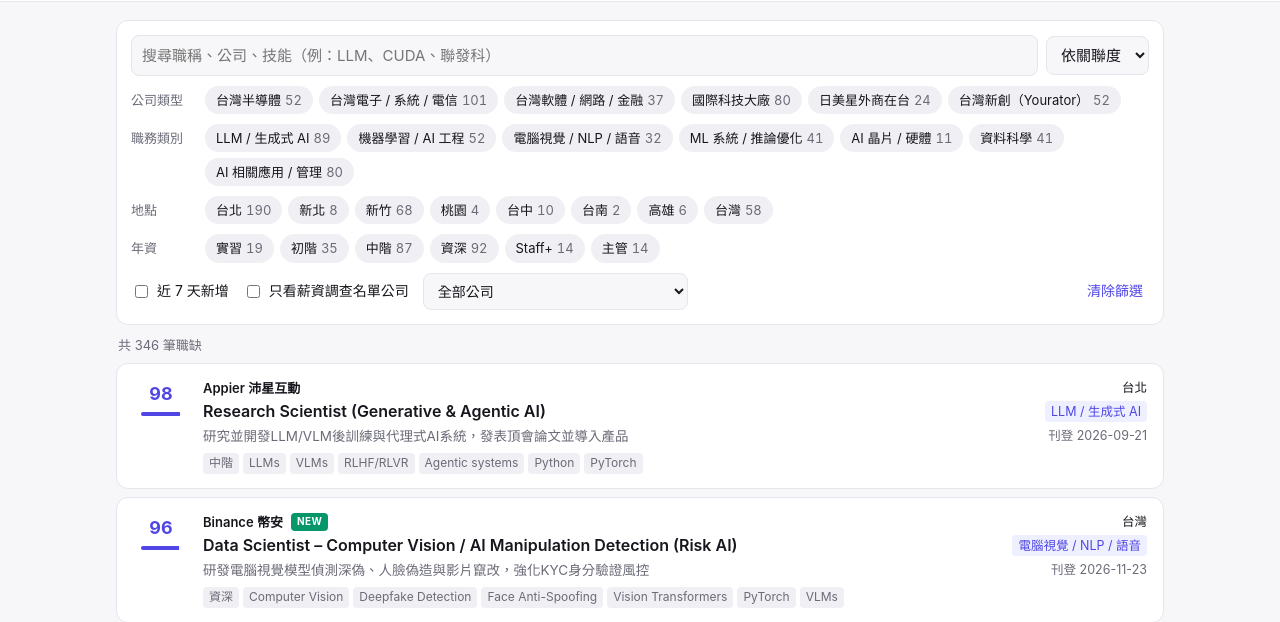
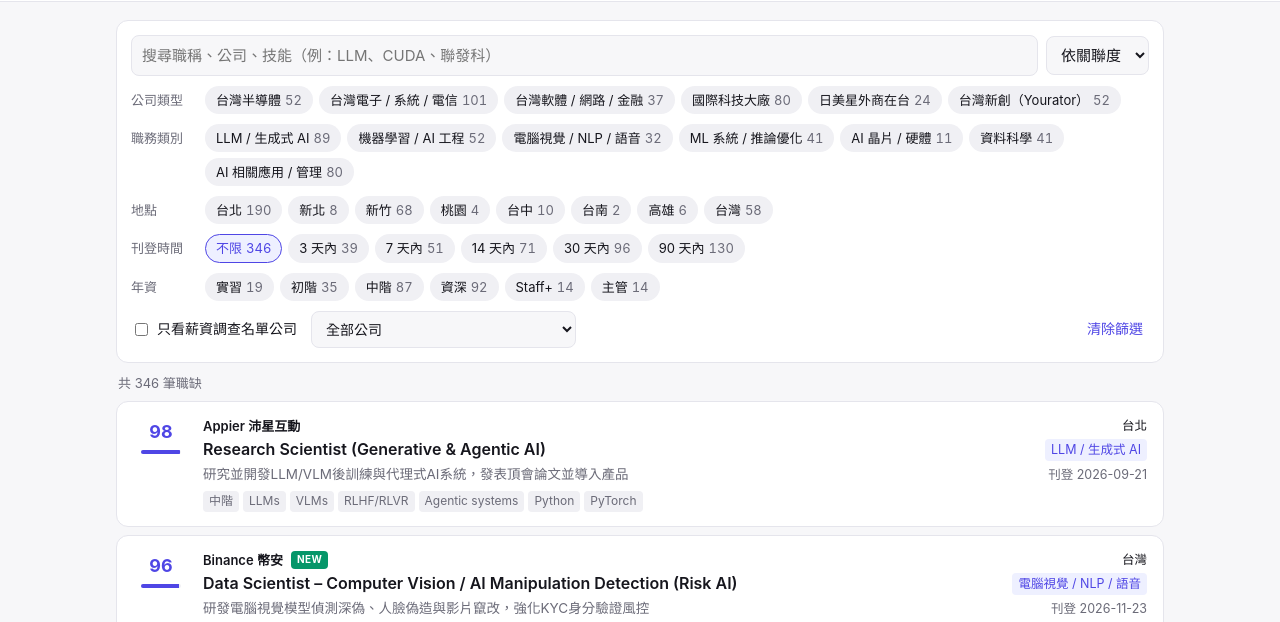
Before and after one commit to Hikari-Tsai/ai-career, a plain HTML site: page web/index.html in a window 1280 px wide. Shown: the part 115-737 px from the top of the page. Drawn offline with Linux system fonts and the light colour scheme; files whose address does not match are found by name.

Commit message:
Replace the 7-day toggle with a posted-date range filter
Chips for 3/7/14/30/90 days with live counts, stored as #days=N;
old #new=1 links map to 7 days.

Co-Authored-By: Claude Opus 5.5 <noreply@anthropic.com>

```diff
--- a/web/app.js
+++ b/web/app.js
@@ -2,14 +2,17 @@
   "use strict";
   const PAGE = 60;
   const SENIORITY = { intern: "實習", junior: "初階", mid: "中階", senior: "資深", staff_plus: "Staff+", manager: "主管" };
+  // Date facet: [days, label]. "Within N days" counts the job's date (posted, else first collected) as day 0.
+  const DAY_OPTIONS = [[1, "今天"], [3, "3 天內"], [7, "7 天內"], [14, "14 天內"], [30, "30 天內"], [90, "90 天內"]];
   const CITY_ORDER = ["台北", "新北", "新竹", "桃園", "台中", "台南", "高雄", "台灣"];
   const $ = (s) => document.querySelector(s);
 
   let DATA = null;
   let shown = PAGE;
-  const state = { q: "", sort: "score", group: new Set(), category: new Set(), city: new Set(), seniority: new Set(), fresh: false, survey: false, company: "" };
+  const state = { q: "", sort: "score", group: new Set(), category: new Set(), city: new Set(), seniority: new Set(), days: 0, survey: false, company: "" };
 
   const daysAgo = (iso) => (iso ? (Date.now() - new Date(iso + "T00:00:00+08:00")) / 864e5 : Infinity);
+  const jobDate = (j) => (j.posted_at || j.first_seen || "").slice(0, 10) || null;
   const esc = (s) => String(s ?? "");
   const label = (en, zh) => (zh && zh !== en ? `${en} ${zh}` : en);
 
@@ -28,7 +31,7 @@
     state.q = p.get("q") || "";
     state.sort = p.get("sort") || "score";
     for (const k of ["group", "category", "city", "seniority"]) state[k] = new Set((p.get(k) || "").split(",").filter(Boolean));
-    state.fresh = p.get("new") === "1";
+    state.days = DAY_OPTIONS.some(([d]) => d === +p.get("days")) ? +p.get("days") : p.get("new") === "1" ? 7 : 0; // "new=1": old links
     state.survey = p.get("survey") === "1";
     state.company = p.get("company") || "";
   }
@@ -37,7 +40,7 @@
     if (state.q) p.set("q", state.q);
     if (state.sort !== "score") p.set("sort", state.sort);
     for (const k of ["group", "category", "city", "seniority"]) if (state[k].size) p.set(k, [...state[k]].join(","));
-    if (state.fresh) p.set("new", "1");
+    if (state.days) p.set("days", state.days);
     if (state.survey) p.set("survey", "1");
     if (state.company) p.set("company", state.company);
     history.replaceState(null, "", p.toString() ? "#" + p : location.pathname);
@@ -54,7 +57,7 @@
     if (skip !== "category" && state.category.size && !state.category.has(j.category)) return false;
     if (skip !== "city" && state.city.size && !state.city.has(j.city)) return false;
     if (skip !== "seniority" && state.seniority.size && !state.seniority.has(j.seniority)) return false;
-    if (state.fresh && daysAgo(j.first_seen) > 7) return false;
+    if (skip !== "days" && state.days && daysAgo(jobDate(j)) >= state.days) return false;
     if (state.survey && !surveyIds().has(j.company_id)) return false;
     if (state.company && j.company_id !== state.company) return false;
     return true;
@@ -72,6 +75,23 @@
         b.setAttribute("aria-pressed", state[key].has(k));
         b.innerHTML = `${esc(labels[k] || k)}<span class="n">${counts[k] || 0}</span>`;
         b.onclick = () => { state[key].has(k) ? state[key].delete(k) : state[key].add(k); shown = PAGE; update(); };
+        return b;
+      })
+    );
+  }
+
+  // Single-select, cumulative ranges; counts respect every other filter.
+  function renderDays() {
+    const ages = DATA.jobs.filter((j) => matches(j, "days")).map((j) => daysAgo(jobDate(j)));
+    const opts = [[0, "不限", ages.length], ...DAY_OPTIONS.map(([d, l]) => [d, l, ages.filter((a) => a < d).length])];
+    $("#f-days").replaceChildren(
+      ...opts.filter(([d, , n]) => n || d === 0 || d === state.days).map(([d, l, n]) => {
+        const b = document.createElement("button");
+        b.className = "chip";
+        b.type = "button";
+        b.setAttribute("aria-pressed", state.days === d);
+        b.innerHTML = `${l}<span class="n">${n}</span>`;
+        b.onclick = () => { state.days = d; shown = PAGE; update(); };
         return b;
       })
     );
@@ -129,6 +149,7 @@
     renderChips("group", $("#f-group"), DATA.groups);
     renderChips("category", $("#f-category"), DATA.categories);
     renderChips("city", $("#f-city"), Object.fromEntries(CITY_ORDER.map((c) => [c, c])), CITY_ORDER);
+    renderDays();
     if (DATA.llm_enabled) renderChips("seniority", $("#f-seniority"), SENIORITY);
     const list = sorted(DATA.jobs.filter((j) => matches(j)));
     $("#result-line").textContent = `共 ${list.length} 筆職缺`;
@@ -218,8 +239,6 @@
     q.addEventListener("input", () => { clearTimeout(t); t = setTimeout(() => { state.q = q.value.trim(); shown = PAGE; update(); }, 150); });
     $("#sort").value = state.sort;
     $("#sort").onchange = (e) => { state.sort = e.target.value; update(); };
-    $("#t-new").checked = state.fresh;
-    $("#t-new").onchange = (e) => { state.fresh = e.target.checked; shown = PAGE; update(); };
     $("#t-survey").checked = state.survey;
     $("#t-survey").onchange = (e) => { state.survey = e.target.checked; shown = PAGE; update(); };
     $("#f-company").value = state.company;
--- a/web/index.html
+++ b/web/index.html
@@ -34,9 +34,9 @@
     <div class="facet"><span class="facet-label">公司類型</span><div class="chips" id="f-group"></div></div>
     <div class="facet"><span class="facet-label">職務類別</span><div class="chips" id="f-category"></div></div>
     <div class="facet"><span class="facet-label">地點</span><div class="chips" id="f-city"></div></div>
+    <div class="facet"><span class="facet-label">刊登時間</span><div class="chips" id="f-days"></div></div>
     <div class="facet" id="facet-seniority" hidden><span class="facet-label">年資</span><div class="chips" id="f-seniority"></div></div>
     <div class="row toggles">
-      <label class="toggle"><input type="checkbox" id="t-new"> 近 7 天新增</label>
       <label class="toggle"><input type="checkbox" id="t-survey"> 只看薪資調查名單公司</label>
       <select id="f-company" aria-label="公司"><option value="">全部公司</option></select>
       <button id="reset" class="link">清除篩選</button>
```
